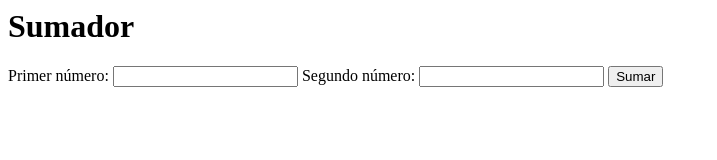
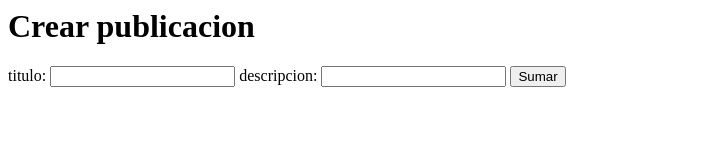
Before and after one commit to mateoPA8/UCB-twitter, a website built with Parcel: page index.html in a window 1280 px wide. Shown: the whole page, without its empty margins (0-717 px from the left). Built offline with nearby package versions, Linux system fonts and the light colour scheme.

Commit message:
arreglando el package.json

```diff
--- a/index.html
+++ b/index.html
@@ -1,10 +1,10 @@
 <html>
   <body>
-    <h1>Sumador</h1>
-    <form id="sumar-form">
-      <label for="primer-numero">Primer número:</label>
-      <input type="number" id="primer-numero" />
-      <label for="segundo-numero">Segundo número:</label>
+    <h1>Crear publicacion</h1>
+    <form id="publicacion-form">
+      <label for="titulo">titulo:</label>
+      <input type="number" id="titulo" />
+      <label for="segundo-numero">descripcion:</label>
       <input type="number" id="segundo-numero" />
       <input type="submit" value="Sumar" id="sumar-button" />
     </form>
--- a/package.json
+++ b/package.json
@@ -1,7 +1,7 @@
 {
   "name": "parcel-jest-base",
   "version": "1.0.0",
-  "description": "npm install",
+  "description": "",
   "default": "index.html",
   "scripts": {
     "start": "parcel index.html",
@@ -21,6 +21,5 @@
     "jest": "^27.4.7",
     "parcel": "^2.2.0",
     "parcel-bundler": "^1.12.5"
-  },
-  "main": "cypress.config.js"
+  }
 }
```
